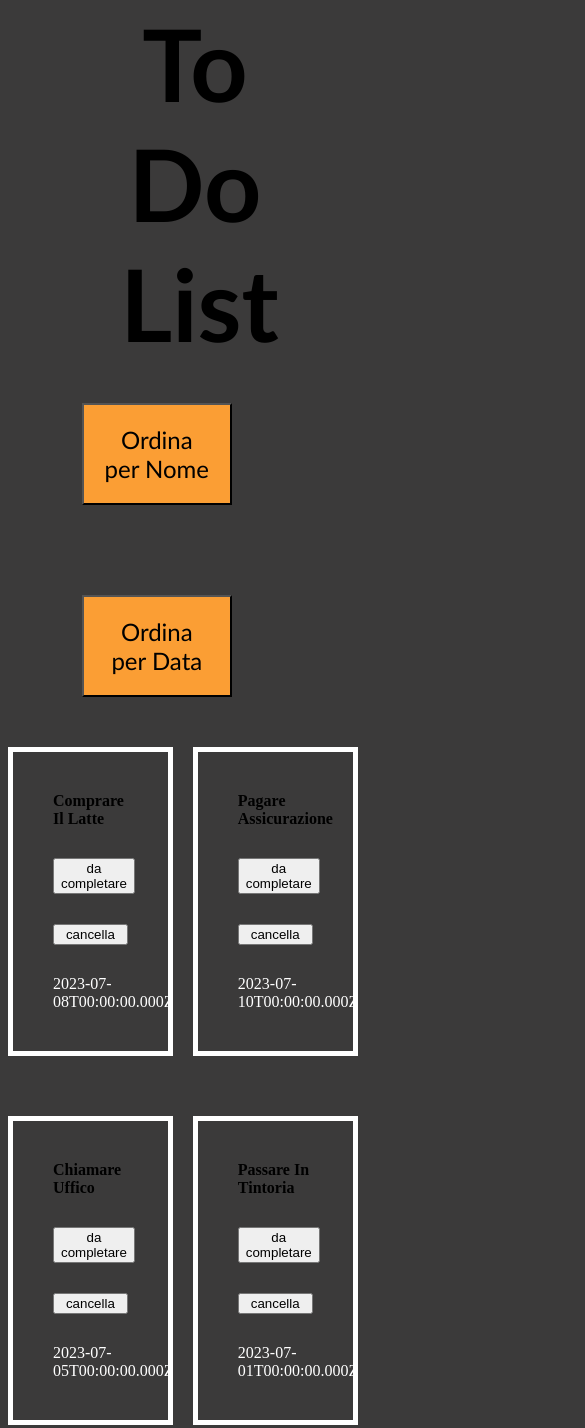
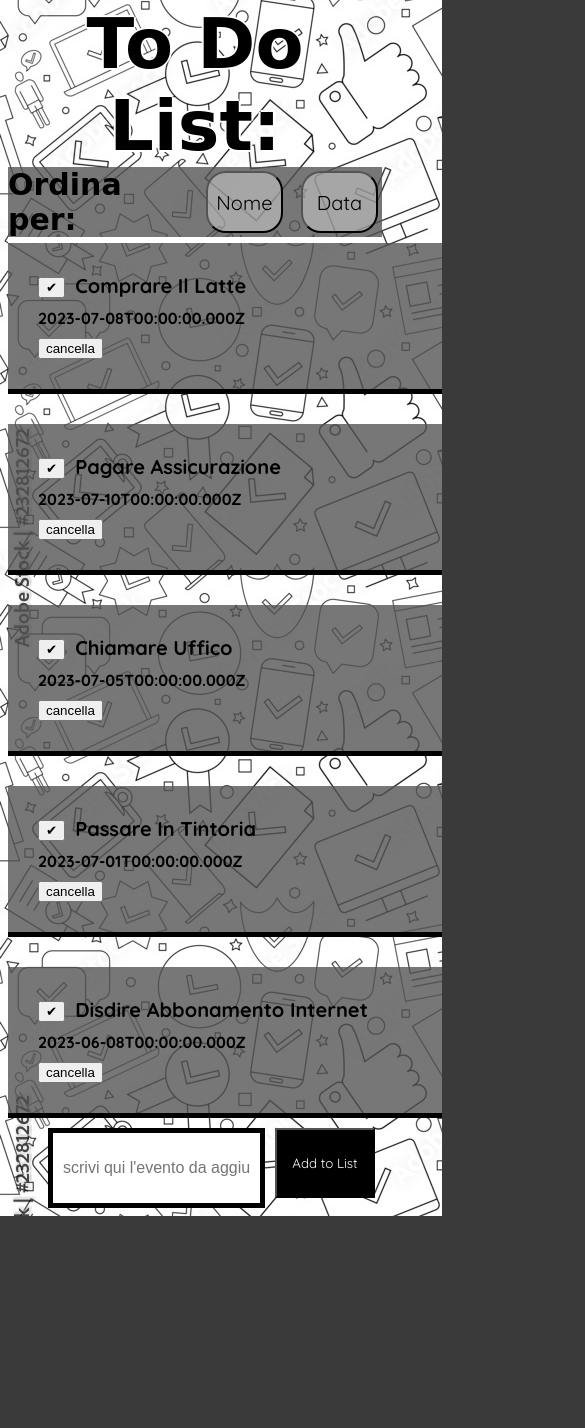
Before and after one commit to Ariela88/to-do-list, a plain HTML site: page index.html in a window 390 px wide. Shown: the part 5-1433 px from the top of the page, 585 px wide, since content can reach past the window. After the commit the page ends 1221 px from the top, so only its background shows below. Drawn offline with Linux system fonts and the light colour scheme; a web font is replaced by a local one.

Commit message:
task css end

```diff
--- a/index.html
+++ b/index.html
@@ -8,20 +8,22 @@
 </head>
 <body>
     <header>
-        <h1> To Do List </h1>
+        <h1> To Do List: </h1>
     </header>
     <main>
-        <div>
-            <button class="srtBtn" onclick="orderByTitle()"> Ordina per Nome </button>
-            <button class="srtBtn"onclick="orderByDate()"> Ordina per Data </button>
+        <div class="sort-container">
+            <h2> Ordina per:</h2>
+            <button class="srtBtn" onclick="orderByTitle()"> Nome </button>
+            <button class="srtBtn"onclick="orderByDate()"> Data </button>
         </div>
         <div id="todo-container"class="todos-container">
 
         </div>
 
-
-    <input id="eventIn" type="text" placeholder="scrivi qui l'evento da aggiungere...." size="500">
-    <button onclick="addTodoWithTitle()"> Aggiungi alla lista </button>
+<div class="input-container">
+    <input id="eventIn" class="add-input" type="text" placeholder="scrivi qui l'evento da aggiungere....">
+    <button class="addBtn" onclick="addTodoWithTitle()"> Add to List </button>
+  </div>
     </main>
 
 </body>
--- a/main.js
+++ b/main.js
@@ -36,7 +36,7 @@ function render() {
 
         const completeBtn = document.createElement('button');
 
-        const completeNode = document.createTextNode(todo.isCompleted ? 'completato' : 'da completare')
+        const completeNode = document.createTextNode(todo.isCompleted ? '✘' : '✔')
 
         completeBtn.addEventListener('click', () => {
             todo.isCompleted = !todo.isCompleted;
@@ -53,6 +53,7 @@ function render() {
 
         completeBtn.appendChild(completeNode)
         div.appendChild(completeBtn)
+        completeBtn.classList.add('completBtn')
         // completeBtn.addEventListener('mouseover', () => div.style.borderWidth = '3px')
         // completeBtn.addEventListener('mouseleave', () => div.style.borderWidth = '1px')
 
@@ -64,6 +65,7 @@ function render() {
         deleteBtn.appendChild(deleteNode);
 
         div.appendChild(deleteBtn);
+        deleteBtn.classList.add('dltBtn')
 
 
         deleteBtn.addEventListener("click", () => {
--- a/style.css
+++ b/style.css
@@ -1,6 +1,15 @@
+
+@import url('https://fonts.googleapis.com/css2?family=Fasthand&family=Oswald:wght@300&family=Quicksand:wght@400;600;700&family=Rubik:wght@300;400;800;900&display=swap');
+
+
+
 body{
 
     background-color: rgb(59, 58, 58);
+    background-image: url(./assets/checkpattern.jpg);
+    background-repeat: repeat;
+
+
 
 }
 
@@ -8,60 +17,164 @@ h1{
     text-align: center;
     width: 40%;
     margin: auto;
-    font-size: 100px;
-    font-family: 'Trebuchet MS', 'Lucida Sans Unicode', 'Lucida Grande', 'Lucida Sans', Arial, sans-serif;
+    font-size: 120px;
+    font-family: 'Fasthand', cursive;
+    text-shadow: -2px 0 #ffffff, 0 2px #ffffff, 2px 0 #ffffff, 0 -2px #ffffff;
 }
+
+@media (max-width:768px) {
+
+    h1{font-size: 70px;
+        width: 100%;
+
+    }
+}
+
+h2{
+    font-size: 60px;
+    font-family: 'Fasthand', cursive;
+    margin-bottom: 30px;
+
+
+}
+@media (max-width:768px){
+    h2{
+        font-size: 30px;
+    margin:0px}
+}
+
+
+.sort-container{
+    display: flex;
+    justify-content: center;
+    align-content: center;
+    background-color: rgba(82, 82, 82, 0.783);
+    border-bottom: 6px solid white;
+
+}
+@media (max-width:768px){
+    .sort-container{
+        gap: 10px;
+        }
+}
+
+
+
 
 .todos-container{
     display: flex;
     flex-wrap: wrap;
+    flex-direction: column;
     gap: 20px;
 
 }
 
 .todo-card{
 
-    border: 5px solid rgb(255, 255, 255);
+    border-bottom: 5px solid rgb(0, 0, 0);
     display: flex;
+    background-color: rgba(82, 82, 82, 0.783);
+    font-size: 28px;
    padding: 40px;
     gap: 30px;
-
+    font-family: 'Quicksand', sans-serif;
+    align-items: flex-end;
     text-align: left;
     text-transform: capitalize;
-   width: 20%;
+   width: 100%;
    flex-wrap: wrap;
    margin-bottom: 40px;
 
 }
 
+@media (max-width:768px){
+    .todo-card{
+        width: 100%;
+    font-size: 20px;
+gap: 10px;
+padding: 30px;
+margin-bottom: 10px;}
+}
+
 .todo-card span{
 
+    font-size: 20px;
+    color: rgb(0, 0, 0);
+    font-weight: bold;
+    order: 3;
+
+}
+@media (max-width:768px){
+    .todo-card span{
+        width: 100%;
     font-size: 16px;
-    color: white;
+}
+}
 
+.completeBtn{
+    order: 1;
+    border: 6px solid rgb(0, 0, 0);
+    background-color: transparent;
+    width: 50px;
+}
+
+.todo-card strong{
+    order:2;
+    color: rgb(0, 0, 0);
+}
+
+.dltBtn{
+    order:4
 }
 
 
-button {
-
-    width: 100px;
-
-}
 
 .todo-completed{
 
-    border: 1px solid lime;
+    border: 6px solid lime;
 }
 
 .srtBtn {
 
-    width: 40%;
+   width: 80px;
+
     margin-bottom: 50px;
-    margin-top: 40px;
-    margin-left: 74px;
-    padding: 20px;
+    margin-top: 70px;
+    margin-left: 40px;
+    border-radius: 20px;
     text-align: center;
-    background-color: rgb(251, 158, 52);
-    font-size: 24px;
-    font-family:'Trebuchet MS', 'Lucida Sans Unicode', 'Lucida Grande', 'Lucida Sans', Arial, sans-serif
+    background-color: rgba(255, 255, 255, 0.34);
+    font-size: 20px;
+    font-family: 'Quicksand', sans-serif;
 }
+
+@media (max-width:768px){
+    .srtBtn{
+
+    margin:4px}
+}
+
+.input-container{
+    display: flex;
+    align-items: flex-start;
+    gap: 10px;
+}
+
+.add-input{
+
+    height: 50px;
+    width: 50%;
+    margin-left: 40px;
+    border: 5px solid black;
+    padding: 10px;
+    font-size: 16px;
+}
+
+
+.addBtn{
+    height: 70px;
+    width: 100px;
+    background-color: rgb(0, 0, 0);
+    color: white;
+    font-family: 'Quicksand', sans-serif;
+}
```
Also changed, not shown: assets/checkpattern.jpg (added).
